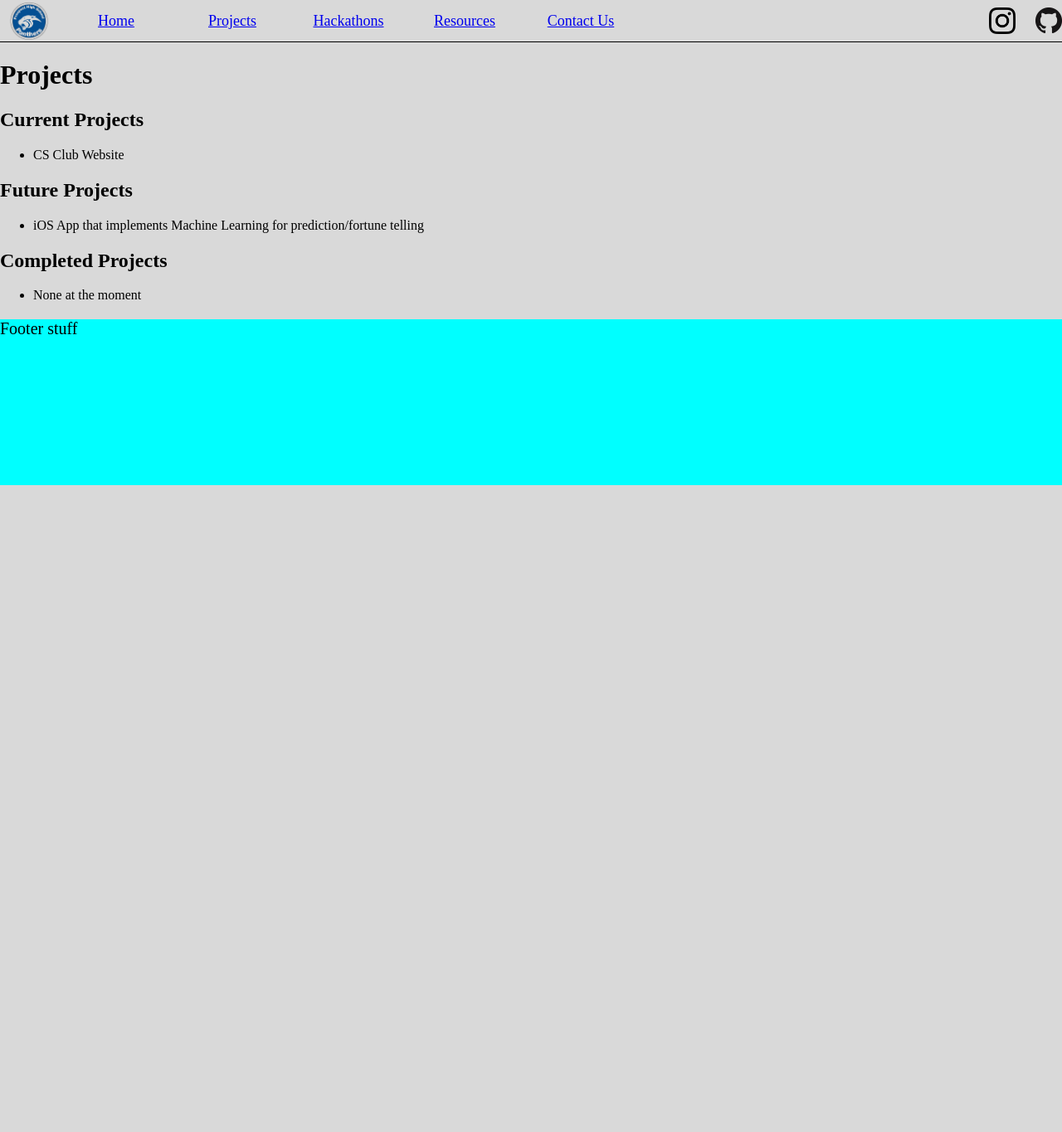
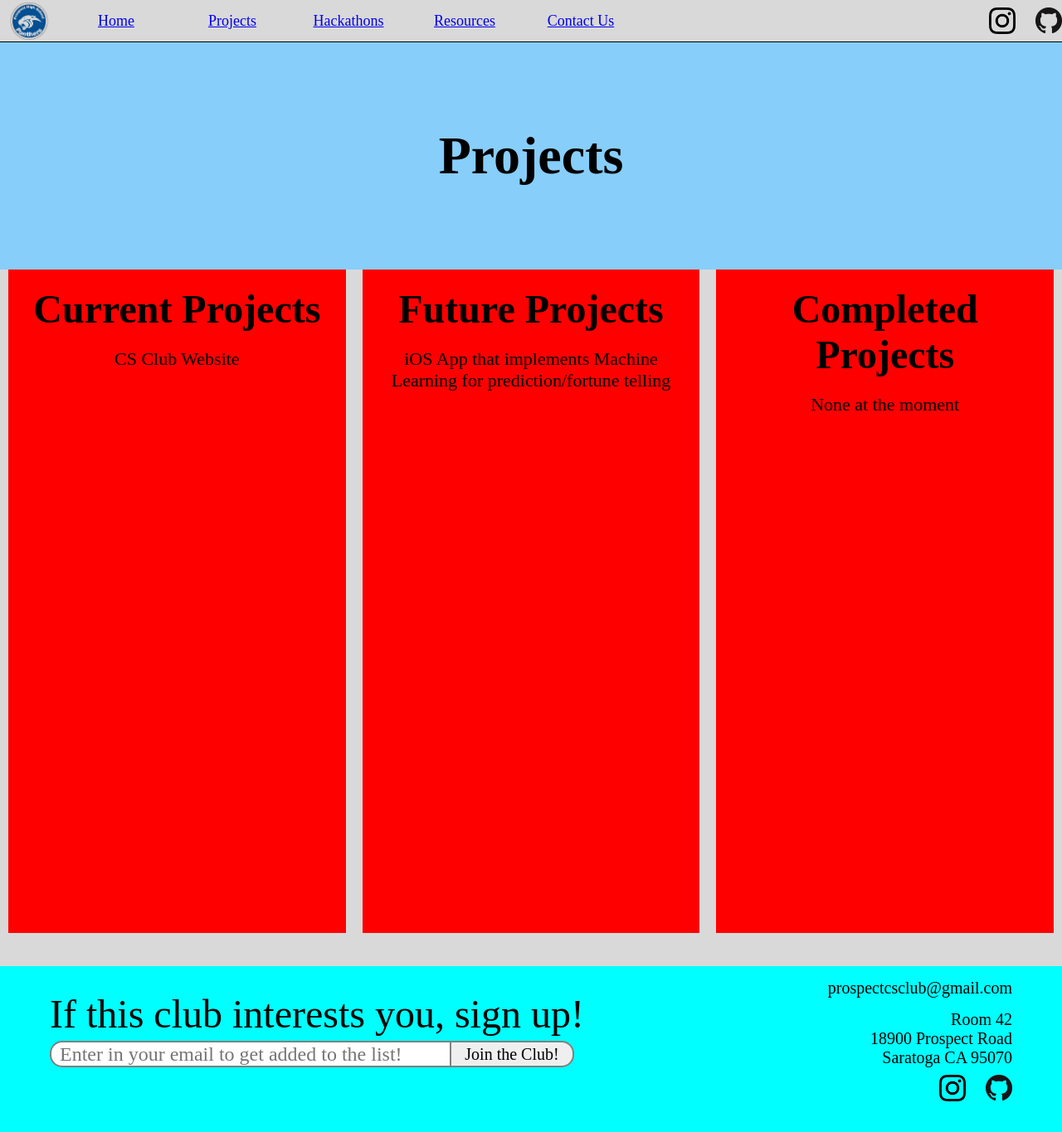
Before and after one commit to prospect-cs-club/prospect-cs-club.github.io, a PHP site: page /projects.html in a window 1280 px wide. Shown: the whole page at 83% size. Before the commit the page ends 585 px from the top, so only its background shows below. Run offline with PHP 8.4, Linux system fonts and the light colour scheme; some web fonts are replaced.

Commit message:
Added basic styling for current pages

```diff
--- a/projects.html
+++ b/projects.html
@@ -7,7 +7,7 @@
   <!--<meta http-equiv="refresh" content="5">-->
   <title>Prospect CS Club: Projects</title>
   <link href="https://fonts.googleapis.com/css?family=Viga" rel="stylesheet">
-  <link href="styles/index_style.css" rel="stylesheet">
+  <link href="styles/projects_style.css" rel="stylesheet">
   <link href="styles/general_style.css" rel="stylesheet">
   <link href="styles/nav_style.css" rel="stylesheet">
   <link href="styles/footer_style.css" rel="stylesheet">
@@ -32,23 +32,48 @@
     </div>
   </nav>
 
-  <div id="projects">
-    <h1>Projects</h1>
+  <div id="container">
+    <h1 id="title">Projects</h1>
+    <div id="subcontainer">
+      <div id="current">
         <h2>Current Projects</h2>
         <ul>
           <li>CS Club Website</li>
         </ul>
+      </div>
+      <div id="future">
         <h2>Future Projects</h2>
         <ul>
           <li>iOS App that implements Machine Learning for prediction/fortune telling</li>
         </ul>
+      </div>
+      <div id="completed">
         <h2>Completed Projects</h2>
         <ul>
           <li>None at the moment</li>
         </ul>
+      </div>
+    </div>
 
     <footer>
-      <p>Footer stuff</p>
+      <script> </script> <!-- Fixes the bug of CSS transition being fired after page loads -->
+      <div id="leftFooter">
+        <p>If this club interests you, sign up!</p>
+        <form>
+          <input type="text" name="email" placeholder="Enter in your email to get added to the list!">
+          <button type="button">Join the Club!</button>
+        </form>
+      </div>
+      <div id="rightFooter">
+        <p>prospectcsclub@gmail.com</p>
+        <p>Room 42<br>18900 Prospect Road<br>Saratoga CA 95070</p>
+        <div class="imgIcons">
+          <a id="githubLink" href="#"><img src="images/GitHub-Mark-32px.png"></a>
+        </div>
+        <div class="imgIcons">
+          <a id="instagramLink" href="#"><img src="images/InstagramLogo.png"></a>
+        </div>
+      </div>
     </footer>
   </div>
 
--- a/styles/footer_style.css
+++ b/styles/footer_style.css
@@ -6,7 +6,8 @@ footer {
   display: block;
   height: 200px;
   background-color: cyan;
-  position: static;
+  position: relative;
+  bottom: -20px;
   font-size: 20px;
 }
 
--- a/styles/general_style.css
+++ b/styles/general_style.css
@@ -1,6 +1,19 @@
+html,
 body {
   margin: 0;
   padding: 0;
+  height: 100%;
+  width: 100%;
   background-color: #d9d9d9;
   font-family: 'Viga';
 }
+
+#title {
+  width: 100%;
+  margin: 0;
+  padding: 100px 0;
+  font-size: 64px;
+  background-color: LightSkyBlue;
+  text-align: center;
+  display: block;
+}
--- a/styles/index_style.css
+++ b/styles/index_style.css
@@ -1,11 +1,11 @@
 /* Main Title */
 
 #mainTitle {
-  font-size: 42px;
   margin: 0;
   width: 100%;
   padding: 300px 0;
   text-align: center;
+  background-color: LightSkyBlue;
   background-image: url();
   background-size: contain;
   box-shadow: inset 5px black;
@@ -13,9 +13,11 @@
 
 #clubName {
   margin: 0;
+  font-size: 88px;
 }
 
 #motto {
+  font-size: 42px;
   margin-top: 15px;
   margin-bottom: 0;
 }
--- a/styles/projects_style.css
+++ b/styles/projects_style.css
@@ -0,0 +1,44 @@
+#container {
+  margin: 0;
+  padding: 0;
+  white-space: nowrap;
+  text-align: center;
+  width: 100%;
+  height: 100%;
+}
+
+#subcontainer {
+  display: flex;
+  align-items: stretch;
+  height: 100%;
+  justify-content: center;
+}
+
+#current,
+#future,
+#completed {
+  margin: 0 10px;
+  padding: 20px 10px;
+  display: inline-block;
+  width: 32%;
+  text-align: center;
+  background-color: red;
+  white-space: normal;
+  vertical-align: top;
+}
+
+#container ul {
+  margin: 0;
+  padding: 20px;
+}
+
+#container li {
+  font-size: 22px;
+  list-style-type: none;
+}
+
+#container h2 {
+  margin: 0;
+  padding: 0;
+  font-size: 48px;
+}
```
Also changed, not shown: contact.html (+25 -5 lines), hackathons.html (+25 -5 lines), resources.html (+24 -4 lines), styles/contact_style.css (+43 -0 lines), styles/hackathons_style.css (+43 -0 lines), styles/resources_style.css (+20 -0 lines). Lines whose indentation alone changed are shown as unchanged.
